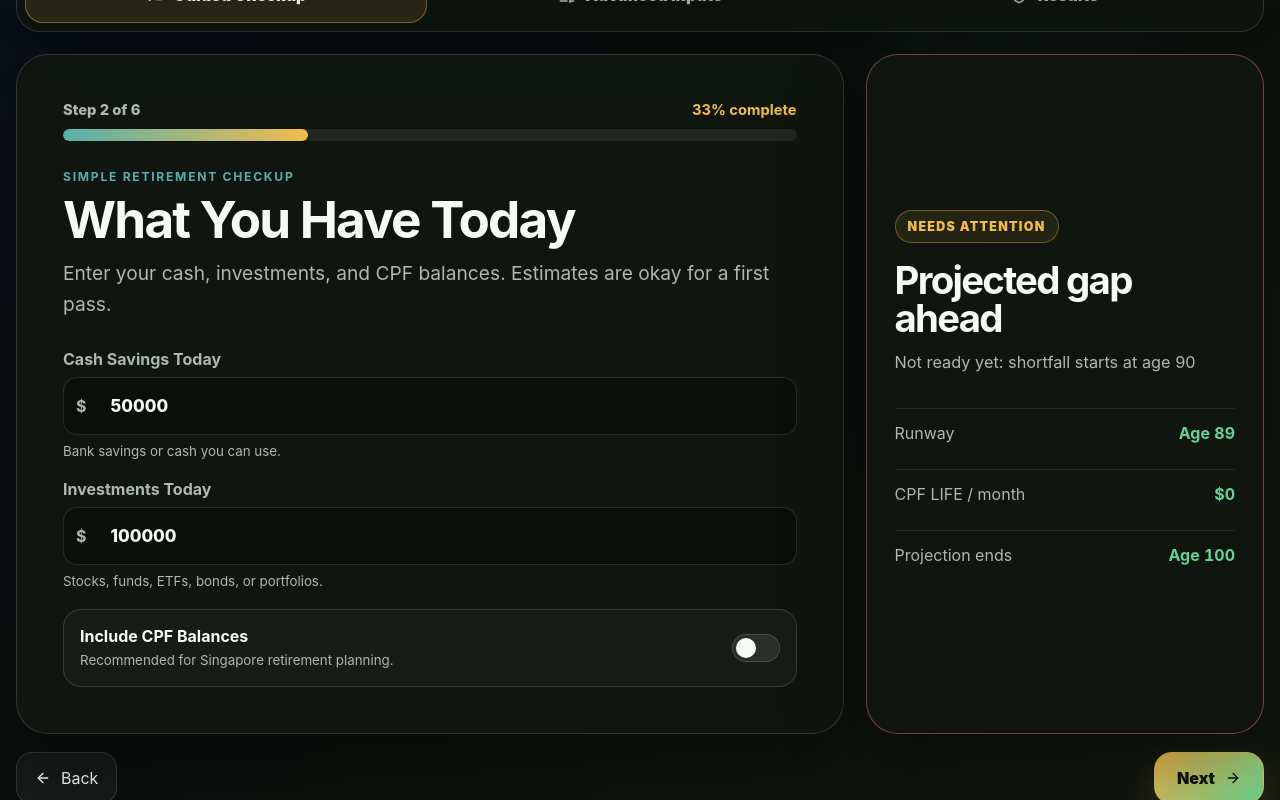
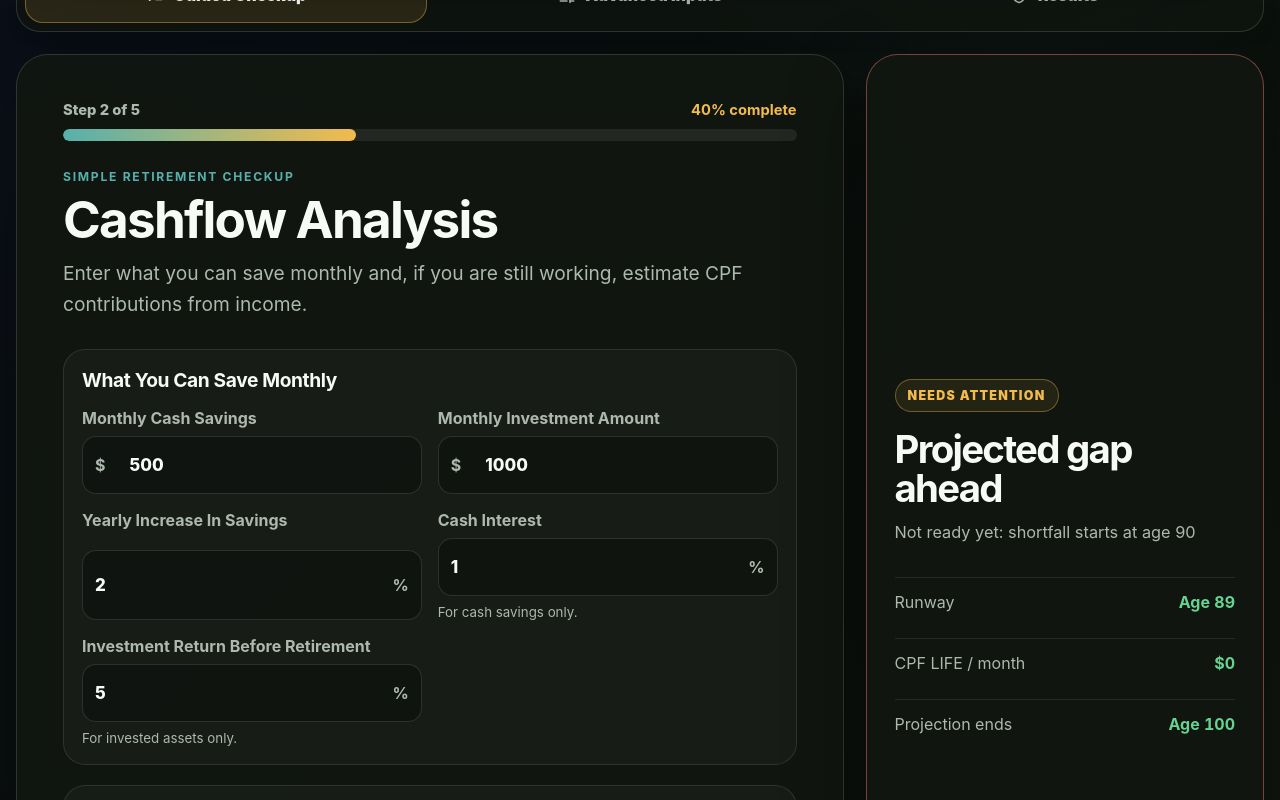
Before and after one commit to bryancjw-debug/RetirementReadiness, a React (Vite) app: page / in a window 1280 px wide. Both pictures are taken after a click on the button "Next". Shown: the part 400-1200 px from the top of the page. Built offline with nearby package versions, Linux system fonts and the light colour scheme.

Commit message:
Simplify guided retirement flow

```diff
--- a/src/App.tsx
+++ b/src/App.tsx
@@ -47,19 +47,15 @@ const guidedSteps = [
     helper: "Start with the ages. These set the timeline for the whole retirement check."
   },
   {
+    title: "Cashflow Analysis",
+    helper: "Enter what you can save monthly and, if you are still working, estimate CPF contributions from income."
+  },
+  {
     title: "What You Have Today",
     helper: "Enter your cash, investments, and CPF balances. Estimates are okay for a first pass."
   },
   {
-    title: "What You Can Still Save",
-    helper: "Tell us what you can set aside before retirement."
-  },
-  {
-    title: "Income For CPF",
-    helper: "If you are still working, we estimate how income adds to CPF before retirement."
-  },
-  {
-    title: "CPF LIFE",
+    title: "CPF LIFE Planning",
     helper: "CPF LIFE can be estimated, or you can enter the official CPF estimator payout."
   },
   {
@@ -938,30 +934,18 @@ export default function App() {
         ) : null}
         {guidedStep === 1 ? (
           <div className="guided-fields">
-            <NumberField label="Cash Savings Today" helper="Bank savings or cash you can use." prefix="$" value={inputs.currentCashSavings} onChange={(value) => updateInput("currentCashSavings", value)} />
-            <NumberField label="Investments Today" helper="Stocks, funds, ETFs, bonds, or portfolios." prefix="$" value={inputs.currentInvestments} onChange={(value) => updateInput("currentInvestments", value)} />
-            <ToggleRow title="Include CPF Balances" description="Recommended for Singapore retirement planning." checked={inputs.includeCpf} onChange={(checked) => updateInput("includeCpf", checked)} />
-            {inputs.includeCpf ? (
+            <section className="guided-section">
+              <h3>What You Can Save Monthly</h3>
               <div className="guided-subgrid">
-                <NumberField label="CPF OA" prefix="$" value={inputs.cpfOa} onChange={(value) => updateInput("cpfOa", value)} />
-                <NumberField label="CPF SA" prefix="$" value={inputs.cpfSa} onChange={(value) => updateInput("cpfSa", value)} />
-                <NumberField label="CPF MA" prefix="$" value={inputs.cpfMa} onChange={(value) => updateInput("cpfMa", value)} />
-                <NumberField label="CPF RA" helper="Leave 0 if not formed yet." prefix="$" value={inputs.cpfRa} onChange={(value) => updateInput("cpfRa", value)} />
+                <NumberField label="Monthly Cash Savings" prefix="$" value={inputs.cashSavingsContribution} onChange={(value) => updateInput("cashSavingsContribution", value)} />
+                <NumberField label="Monthly Investment Amount" prefix="$" value={inputs.investmentContribution} onChange={(value) => updateInput("investmentContribution", value)} />
+                <NumberField label="Yearly Increase In Savings" suffix="%" step={0.1} value={inputs.annualContributionIncreaseRate} onChange={(value) => updateInput("annualContributionIncreaseRate", value)} />
+                <NumberField label="Cash Interest" helper="For cash savings only." suffix="%" step={0.1} value={inputs.cashInterestRate} onChange={(value) => updateInput("cashInterestRate", value)} />
+                <NumberField label="Investment Return Before Retirement" helper="For invested assets only." suffix="%" step={0.1} value={inputs.preRetirementInvestmentReturnRate} onChange={(value) => updateInput("preRetirementInvestmentReturnRate", value)} />
               </div>
-            ) : null}
-          </div>
-        ) : null}
-        {guidedStep === 2 ? (
-          <div className="guided-fields">
-            <NumberField label="Monthly Cash Savings" prefix="$" value={inputs.cashSavingsContribution} onChange={(value) => updateInput("cashSavingsContribution", value)} />
-            <NumberField label="Monthly Investment Amount" prefix="$" value={inputs.investmentContribution} onChange={(value) => updateInput("investmentContribution", value)} />
-            <NumberField label="Yearly Increase In Savings" suffix="%" step={0.1} value={inputs.annualContributionIncreaseRate} onChange={(value) => updateInput("annualContributionIncreaseRate", value)} />
-            <NumberField label="Cash Interest" helper="For cash savings only." suffix="%" step={0.1} value={inputs.cashInterestRate} onChange={(value) => updateInput("cashInterestRate", value)} />
-            <NumberField label="Investment Return Before Retirement" helper="For invested assets only." suffix="%" step={0.1} value={inputs.preRetirementInvestmentReturnRate} onChange={(value) => updateInput("preRetirementInvestmentReturnRate", value)} />
-          </div>
-        ) : null}
-        {guidedStep === 3 ? (
-          <div className="guided-fields">
+            </section>
+            <section className="guided-section">
+              <h3>Projected CPF From Work</h3>
             <ToggleRow title="Include Income CPF Contributions" description="Turn this on if you are still working and want CPF additions projected before retirement." checked={inputs.includeCpf && inputs.cpfWorkStatus !== "Not contributing"} onChange={(checked) => {
               updateInput("includeCpf", checked || inputs.includeCpf);
               updateInput("cpfWorkStatus", checked ? "Employed" : "Not contributing");
@@ -1012,9 +996,25 @@ export default function App() {
             ) : (
               <p className="math-note">No active-income CPF contribution will be added. Your existing CPF balances and CPF LIFE settings can still be projected in the next step.</p>
             )}
+            </section>
           </div>
         ) : null}
-        {guidedStep === 4 ? (
+        {guidedStep === 2 ? (
+          <div className="guided-fields">
+            <NumberField label="Cash Savings Today" helper="Bank savings or cash you can use." prefix="$" value={inputs.currentCashSavings} onChange={(value) => updateInput("currentCashSavings", value)} />
+            <NumberField label="Investments Today" helper="Stocks, funds, ETFs, bonds, or portfolios." prefix="$" value={inputs.currentInvestments} onChange={(value) => updateInput("currentInvestments", value)} />
+            <ToggleRow title="Include CPF Balances" description="Recommended for Singapore retirement planning." checked={inputs.includeCpf} onChange={(checked) => updateInput("includeCpf", checked)} />
+            {inputs.includeCpf ? (
+              <div className="guided-subgrid">
+                <NumberField label="CPF OA" prefix="$" value={inputs.cpfOa} onChange={(value) => updateInput("cpfOa", value)} />
+                <NumberField label="CPF SA" prefix="$" value={inputs.cpfSa} onChange={(value) => updateInput("cpfSa", value)} />
+                <NumberField label="CPF MA" prefix="$" value={inputs.cpfMa} onChange={(value) => updateInput("cpfMa", value)} />
+                <NumberField label="CPF RA" helper="Leave 0 if not formed yet." prefix="$" value={inputs.cpfRa} onChange={(value) => updateInput("cpfRa", value)} />
+              </div>
+            ) : null}
+          </div>
+        ) : null}
+        {guidedStep === 3 ? (
           <div className="guided-fields">
             <ToggleRow title="Include CPF LIFE" description="CPF LIFE can provide monthly income from your payout start age." checked={inputs.includeCpf} onChange={(checked) => updateInput("includeCpf", checked)} />
             {inputs.includeCpf ? (
@@ -1053,7 +1053,7 @@ export default function App() {
             ) : null}
           </div>
         ) : null}
-        {guidedStep === 5 ? (
+        {guidedStep === 4 ? (
           <div className="guided-fields">
             <NumberField label="Expected Monthly Spending In Retirement" helper="Use today's dollars. The projection annualises and inflates this amount." prefix="$" value={annualToMonthly(inputs.retirementSpendingAnnual)} onChange={(value) => updateInput("retirementSpendingAnnual", monthlyToAnnual(value))} />
             <NumberField label="Spending Inflation" suffix="%" step={0.1} value={inputs.retirementSpendingInflationRate} onChange={(value) => updateInput("retirementSpendingInflationRate", value)} />
--- a/src/styles.css
+++ b/src/styles.css
@@ -294,8 +294,26 @@ h2 {
 
 .guided-fields > .field,
 .guided-fields > .toggle-row,
+.guided-fields > .guided-section,
 .guided-subgrid {
   max-width: 860px;
+}
+
+.guided-section {
+  display: grid;
+  gap: 16px;
+  min-width: 0;
+  padding: 18px;
+  border: 1px solid rgba(255, 255, 255, 0.1);
+  border-radius: 22px;
+  background: rgba(255, 255, 255, 0.03);
+}
+
+.guided-section h3 {
+  margin: 0;
+  color: var(--text);
+  font-size: clamp(1.05rem, 1.5vw, 1.22rem);
+  letter-spacing: -0.02em;
 }
 
 .guided-subgrid {
@@ -674,6 +692,19 @@ h2 {
 
 .field select {
   padding: 0 12px;
+  color-scheme: dark;
+  background-color: #0b100d;
+}
+
+.field select option,
+.field select optgroup {
+  color: var(--text);
+  background-color: #0b100d;
+}
+
+.field select option:checked {
+  color: #10140f;
+  background-color: var(--gold);
 }
 
 .field input::-webkit-outer-spin-button,
@@ -890,10 +921,16 @@ tr.has-shortfall td {
 
   .guided-card {
     min-height: 0;
+    padding: 18px;
   }
 
   .guided-card h2 {
     font-size: clamp(2.15rem, 12vw, 3.4rem);
+  }
+
+  .guided-section {
+    padding: 14px;
+    border-radius: 18px;
   }
 
   .guided-subgrid {
```
